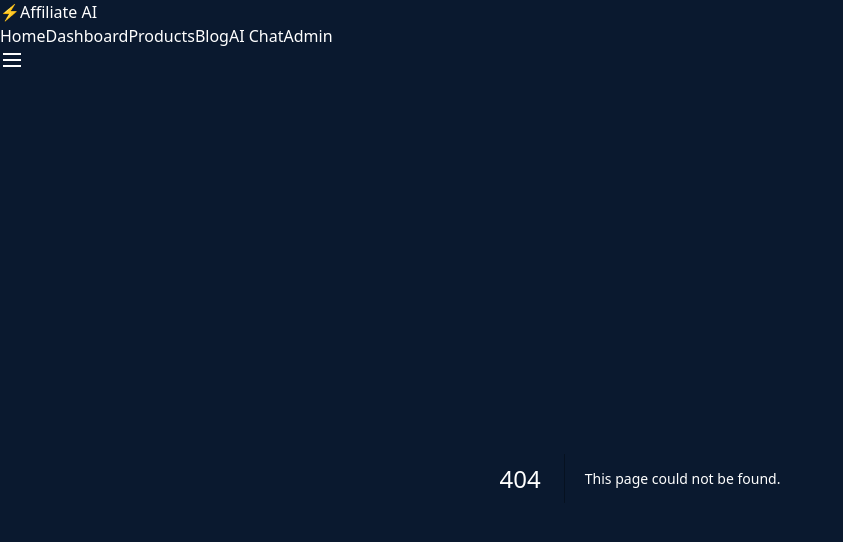
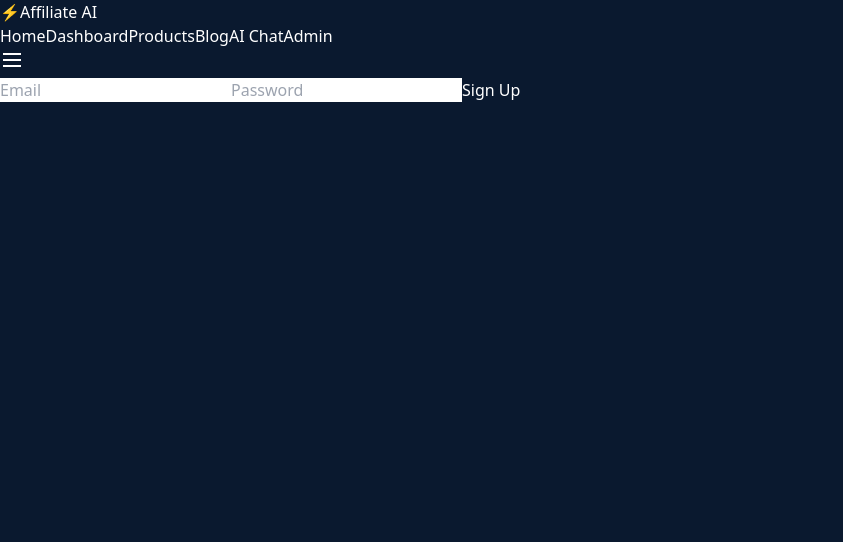
Before and after one commit to imegoodluck009-code/-affiliate-ai, a Next.js app: page /signup in a window 1280 px wide. Before the commit this address had no page. Shown: the top 542 px of the page, without its empty margins (0-843 px from the left). Built offline with nearby package versions, Linux system fonts and the light colour scheme.

Commit message:
feat: add signup page with referral tracking

```diff
--- /dev/null
+++ b/app/signup/page.tsx
@@ -0,0 +1,33 @@
+"use client";
+import { useEffect, useState } from "react";
+import { useSearchParams } from "next/navigation";
+
+export default function SignupPage() {
+  const searchParams = useSearchParams();
+  const [email, setEmail] = useState("");
+  const [password, setPassword] = useState("");
+
+  useEffect(() => {
+    const ref = searchParams.get("ref");
+    if (ref) localStorage.setItem("referral_code", ref);
+  }, [searchParams]);
+
+  const handleSignup = async (e: React.FormEvent) => {
+    e.preventDefault();
+    const referralCode = localStorage.getItem("referral_code");
+
+    const res = await fetch("/api/auth/signup", {
+      method: "POST",
+      headers: { "Content-Type": "application/json" },
+      body: JSON.stringify({ email, password, referralCode }),
+    });
+  };
+
+  return (
+    <form onSubmit={handleSignup}>
+      <input value={email} onChange={(e) => setEmail(e.target.value)} placeholder="Email" />
+      <input value={password} onChange={(e) => setPassword(e.target.value)} type="password" placeholder="Password" />
+      <button type="submit">Sign Up</button>
+    </form>
+  );
+}
```
